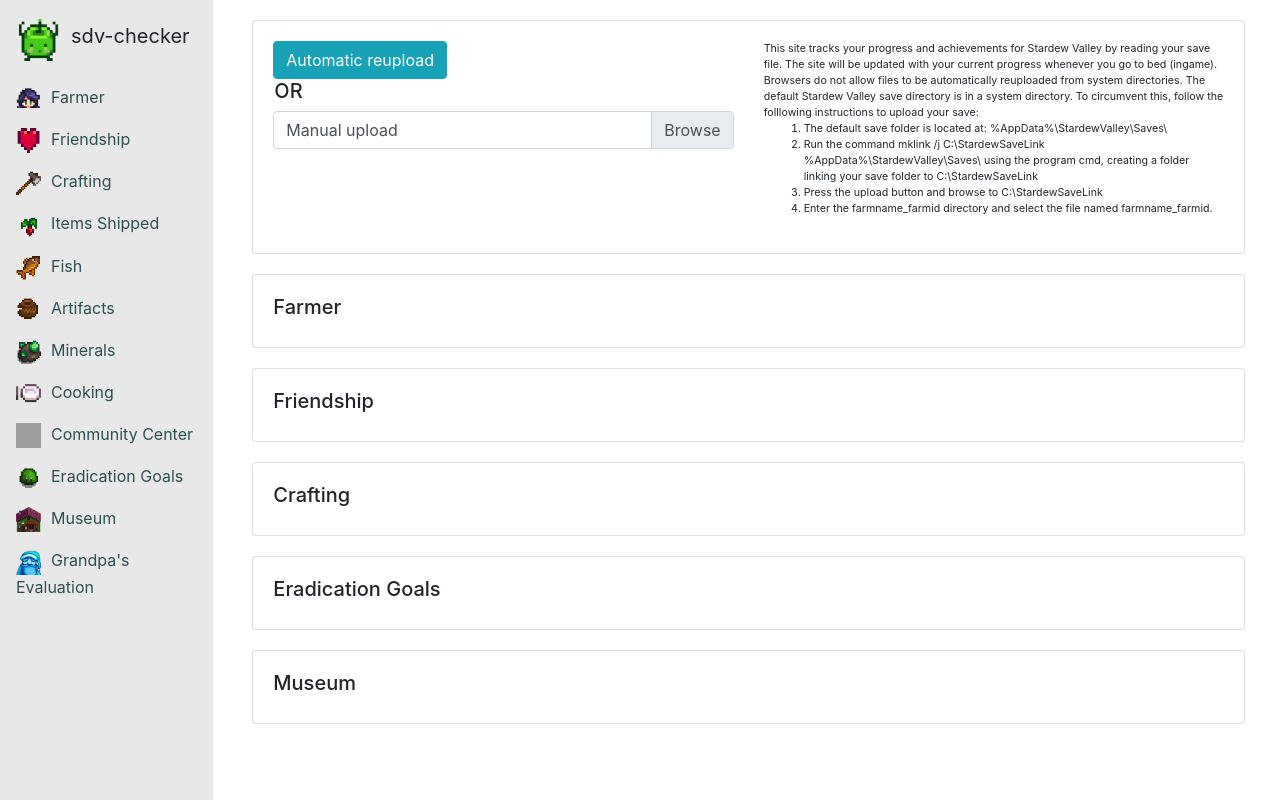
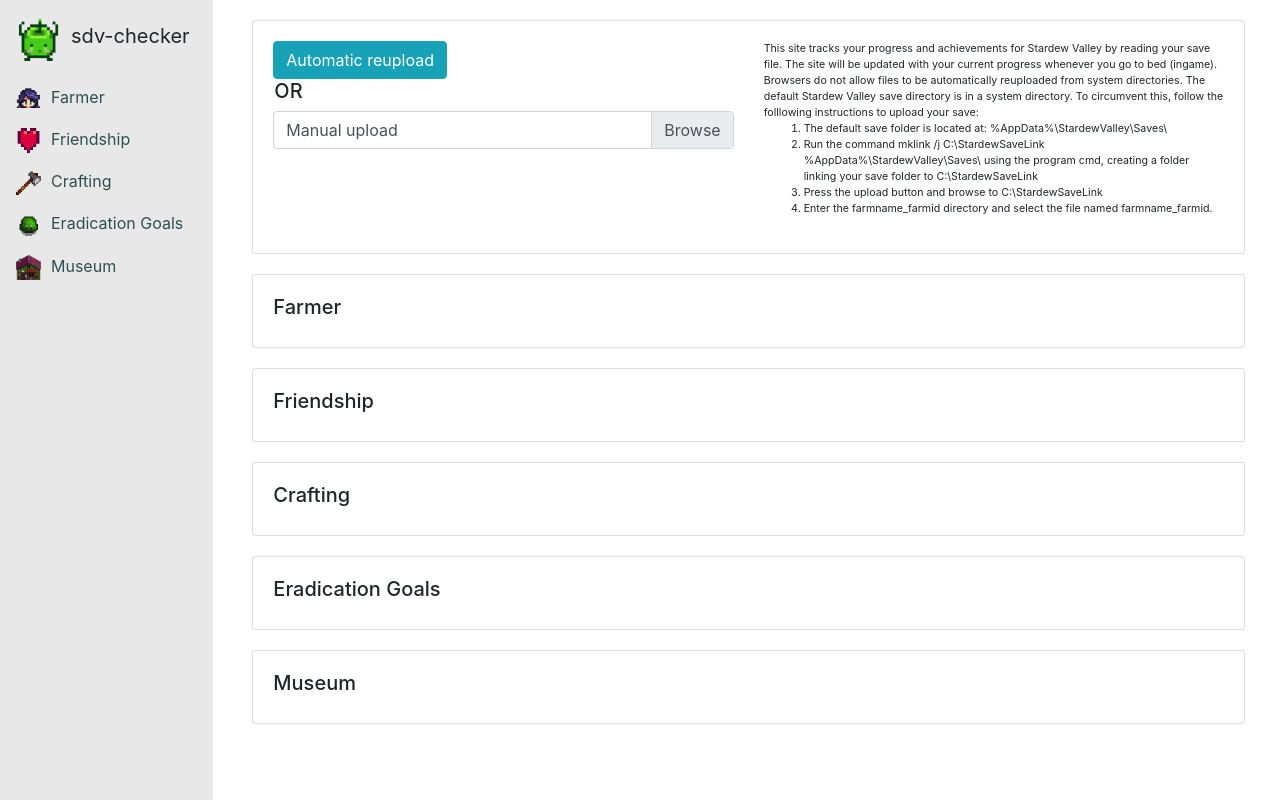
Before and after one commit to amiechan/sdv-checker, a React (Create React App) app: page / in a window 1280 px wide. Built offline with nearby package versions, Linux system fonts and the light colour scheme; grey boxes are pictures that could not be loaded.

Commit message:
remove sidebar links

```diff
--- a/src/components/Sidebar.js
+++ b/src/components/Sidebar.js
@@ -47,7 +47,7 @@
                 <Image className="navIcon" src={craftingIcon} />
                 <span className="navText">Crafting</span>
             </Nav.Link>
-            <Nav.Link eventKey="link-4">
+            {/*<Nav.Link eventKey="link-4">
                 <Image className="navIcon" src={itemShippedIcon} />
                 <span className="navText">Items Shipped</span>
             </Nav.Link>
@@ -71,6 +71,7 @@
                 <Image className="navIcon" src={ccBundleIcon} />
                 <span className="navText">Community Center</span>
             </Nav.Link>
+        */}
             <Nav.Link href="#monster">
                 <Image className="navIcon" src={eradicationIcon} />
                 <span className="navText">Eradication Goals</span>
@@ -79,10 +80,12 @@
                 <Image className="navIcon" src={museumIcon} />
                 <span className="navText">Museum</span>
             </Nav.Link>
+            {/*
             <Nav.Link eventKey="link-12">
                 <Image className="navIcon" src={grandpaIcon} />
                 <span className="navText">Grandpa's Evaluation</span>
             </Nav.Link>
+            */}
         </Nav>
     );
 };
```
